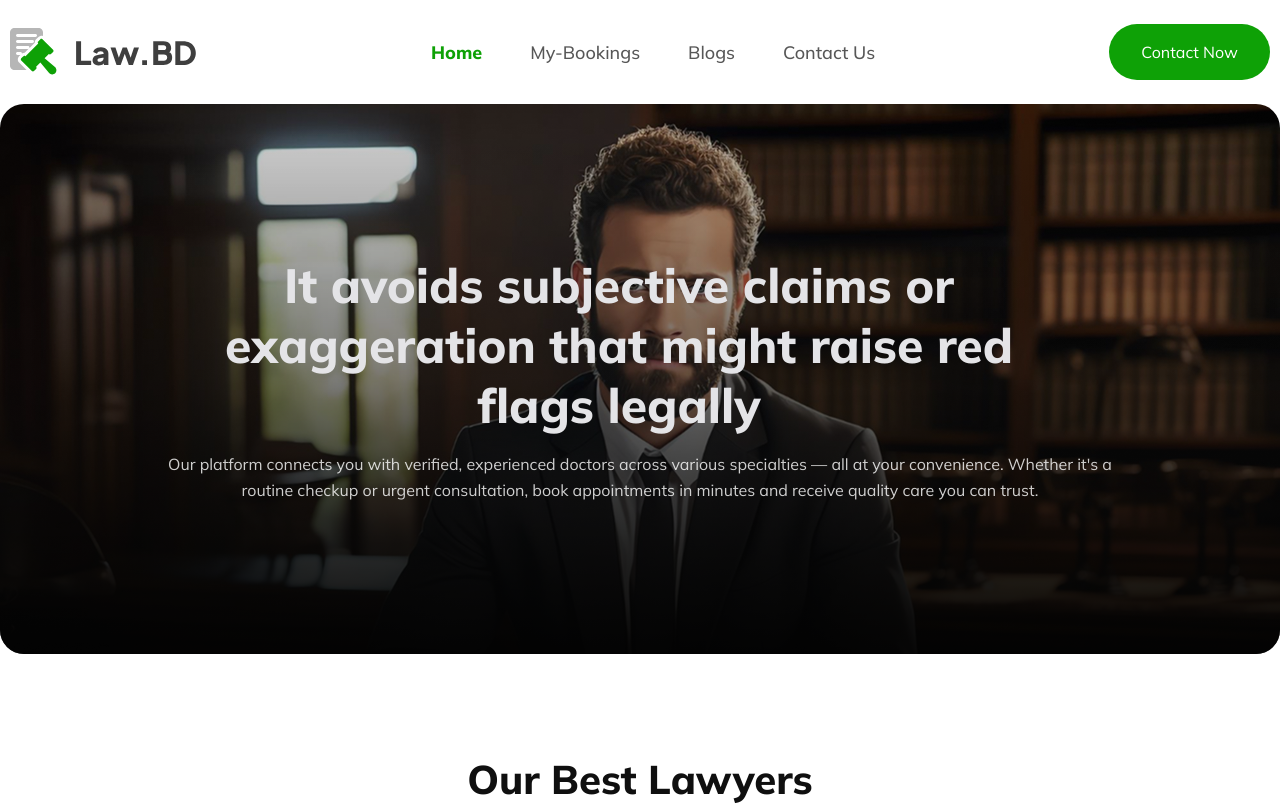
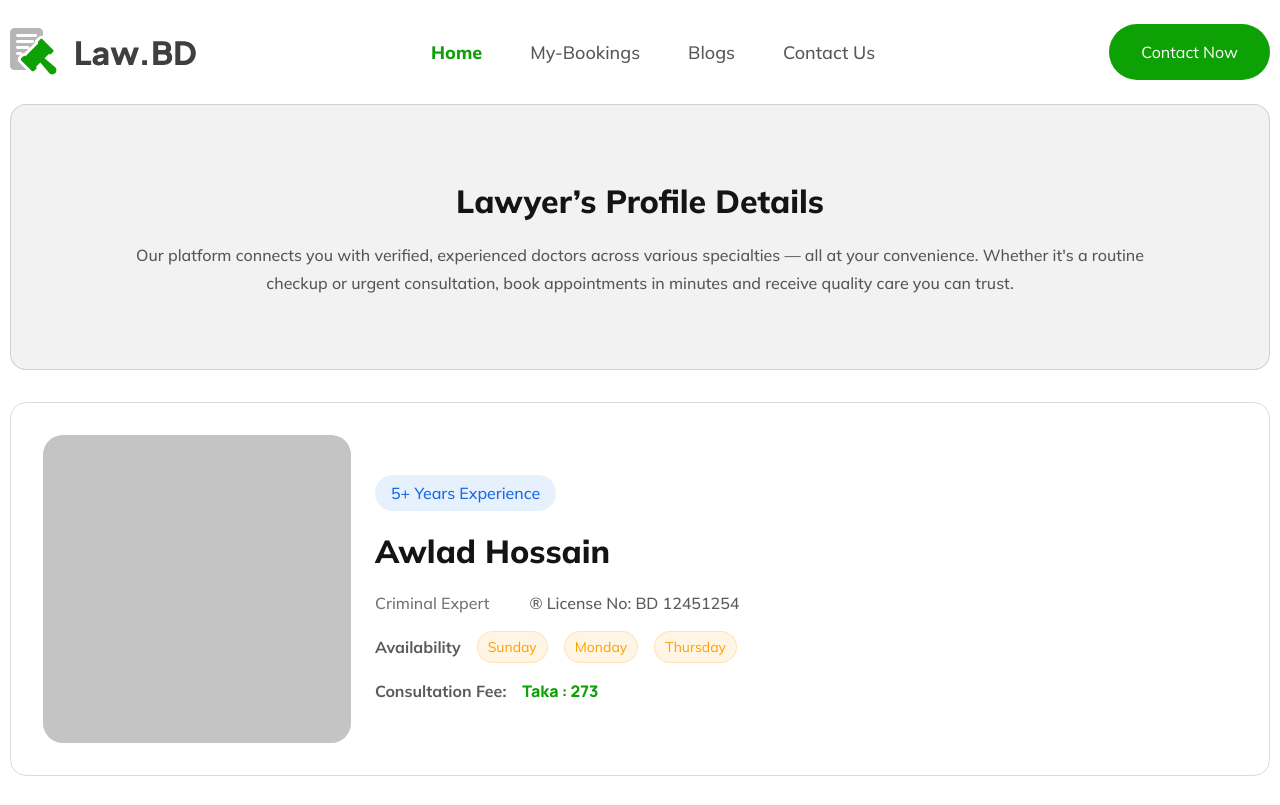
Before and after one commit to nadimshuvo/B11a8-router-booking-nadimshuvo, a React (Vite) app: page / in a window 1280 px wide. Shown: the top 805 px of the page. Built offline with nearby package versions, Linux system fonts and the light colour scheme.

Commit message:
single lawyer section done Alhamdulillah

```diff
--- a/index.html
+++ b/index.html
@@ -8,7 +8,7 @@
     <link rel="preconnect" href="https://fonts.googleapis.com" />
     <link rel="preconnect" href="https://fonts.gstatic.com" crossorigin />
     <link
-      href="https://fonts.googleapis.com/css2?family=Mulish:ital,wght@0,200..1000;1,200..1000&display=swap"
+      href="https://fonts.googleapis.com/css2?family=Manrope:wght@800&family=Mulish:ital,wght@0,200..1000;1,200..1000&display=swap"
       rel="stylesheet"
     />
     <!--// Google Fonts -->
--- a/src/components/OurBestLayers/SingleLawyerCard.jsx
+++ /dev/null
@@ -1,9 +0,0 @@
-import React from 'react'
-
-const SingleLawyerCard = () => {
-  return (
-    <div>SingleLawyerCard</div>
-  )
-}
-
-export default SingleLawyerCard
--- /dev/null
+++ b/src/components/OurBestLayers/SingleLawyerCardSection.jsx
@@ -0,0 +1,70 @@
+import React from "react";
+
+const SingleLawyerCardSection = () => {
+  return (
+    <section className="bg-white text-[#0F0F0F] text-center ">
+      <div className="max-w-[1300px] mx-auto px-2.5">
+        <div
+          className="section-profile-details p-[72px] bg-[#0F0F0F]/5 rounded-2xl mb-8 border
+      border-[#0F0F0F]/15"
+        >
+          <h2 className="text-[#141414] font-extrabold text-[32px] mb-4">
+            Lawyer’s Profile Details
+          </h2>
+          <p className="font-medium text-[#141414]/70 text-[16px] leading-[28px] max-w-[1028px] mx-auto">
+          Our platform connects you with verified, experienced doctors across various specialties — all at your convenience. Whether it's a routine checkup or urgent consultation, book appointments in minutes and receive quality care you can trust.
+          </p>
+        </div>
+
+        {/* SingleLawyerCard */}
+        <div className="border border-[#0F0F0F]/15 rounded-2xl p-8">
+          <div className="flex items-center gap-6">
+            <span className="w-[308px] h-[308px] bg-[#C4C4C4] rounded-[20px]">
+              <img src="" alt="" />
+            </span>
+
+            <div className="text-left">
+              <p className="font-medium text-[16px] text-[#176AE5] px-4 py-1.5 bg-[#176AE5]/10 rounded-full inline-block mb-4">
+                5+ Years Experience
+              </p>
+              <h3 className="font-extrabold max-sm:text-2xl text-[32px] text-[#141414] mb-4">
+                Awlad Hossain
+              </h3>
+
+              <span className="flex gap-10 font-medium max-sm:text-[10px] text-[16px] text-[#141414] mb-4">
+                <p className="opacity-60">
+                  Criminal Expert
+                </p>
+                <p className="opacity-70">
+                  &reg; License No: BD 12451254
+                </p>
+              </span>
+
+              <div className="flex items-center gap-4 mb-4">
+                <p className="font-bold text-[16px] text-[#141414]/70">Availability</p>
+                <div className="flex gap-4">
+                  <span className="px-2.5 py-[5px] text-sm text-[#FFA000] bg-[#FFA000]/10 border border-[#FFA000]/20 rounded-full ">
+                    Sunday
+                  </span>
+                  <span className="px-2.5 py-[5px] text-sm text-[#FFA000] bg-[#FFA000]/10 border border-[#FFA000]/20 rounded-full ">
+                  Monday
+                  </span>
+                  <span className="px-2.5 py-[5px] text-sm text-[#FFA000] bg-[#FFA000]/10 border border-[#FFA000]/20 rounded-full ">
+                  Thursday
+                  </span>
+                </div>
+              </div>
+
+              <div className="flex items-center gap-4 text-[16px]">
+                <p className="font-bold text-[#141414]/70">Consultation Fee:</p>
+                <p className="manrope-extrabold font-extrabold text-[#0EA106]">Taka : 273</p>
+              </div>
+            </div>
+          </div>
+        </div>
+      </div>
+    </section>
+  );
+};
+
+export default SingleLawyerCardSection;
--- a/src/index.css
+++ b/src/index.css
@@ -4,6 +4,13 @@
 body {
   font-family: "Mulish", sans-serif;
   font-weight: 400;
+  font-style: normal;
+}
+
+.manrope-extrabold {
+  font-family: "Manrope", sans-serif;
+  font-optical-sizing: auto;
+  font-weight: 800;
   font-style: normal;
 }
 
--- a/src/pages/Home/Home.jsx
+++ b/src/pages/Home/Home.jsx
@@ -3,15 +3,19 @@ import Hero from '../../components/Hero/Hero'
 import OurBestLayers from '../../components/OurBestLayers/OurBestLayers'
 import WeProvideBestLawServices from '../../components/WeProvideBestLawServices/WeProvideBestLawServices'
 import Spacer from '../../components/Spacer/Spacer'
+import SingleLawyerCardSection from '../../components/OurBestLayers/SingleLawyerCardSection'
 
 const Home = () => {
   return (
     <>
-        <Hero />
+        {/* <Hero />
         <Spacer />
         <OurBestLayers />
         <Spacer />
         <WeProvideBestLawServices />
+        <Spacer /> */}
+
+        <SingleLawyerCardSection />
         <Spacer />
     </>
   )
```
